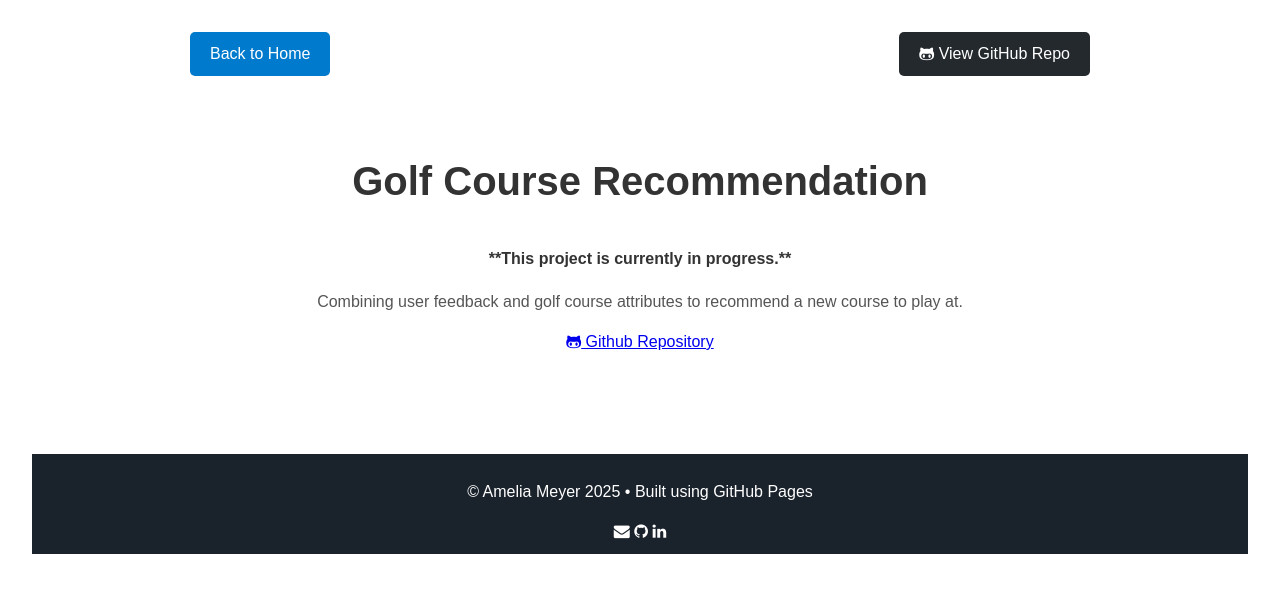
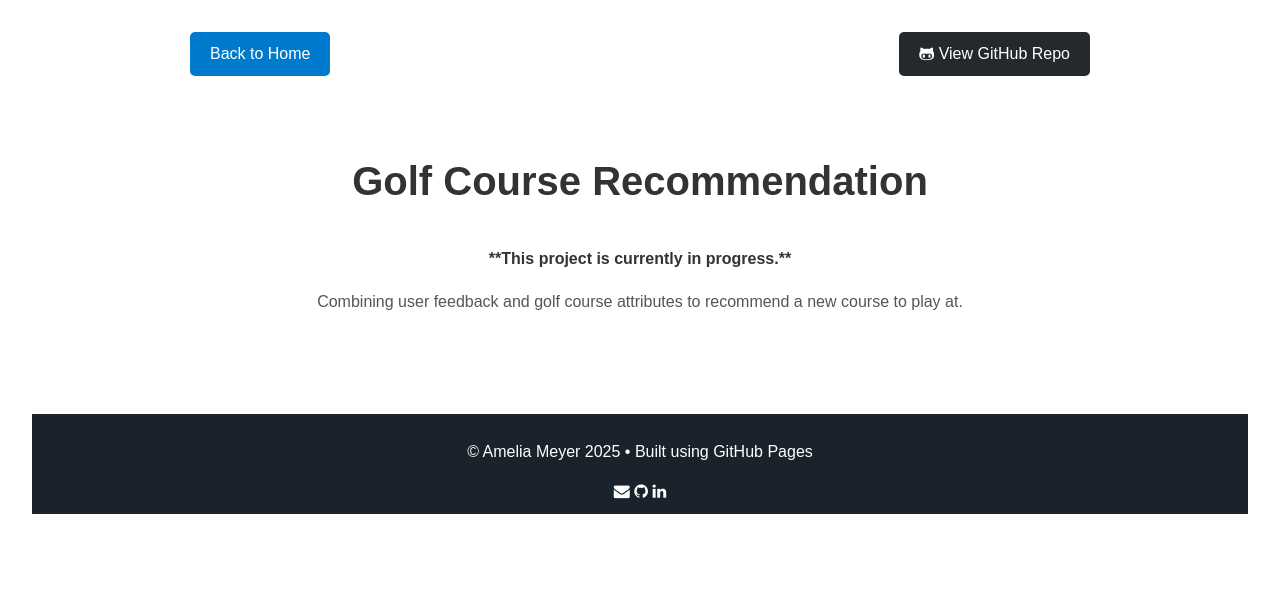
Before and after one commit to ameliameyer/home_, a Jekyll site: the page built from projects/gc_recommendation.html, in a window 1280 px wide. Shown: the top 593 px of the page. Built offline with Jekyll 4.4.1, drawn with Linux system fonts in a browser that asks for light colours.

Commit message:
Update gc_recommendation.html

```diff
--- a/projects/gc_recommendation.html
+++ b/projects/gc_recommendation.html
@@ -18,9 +18,4 @@ permalink: /gc_recommendation/
     Combining user feedback and golf course attributes to recommend a new course to play at.
   </p>
 
-  <a href="https://ameliameyer.github.io/gc_recommendation/" class="w3-button w3-black w3-padding-large w3-margin-top" target="_blank">
-      <i class="fa fa-github-alt"></i> Github Repository
-    </a>
-
-
 </div>
```
